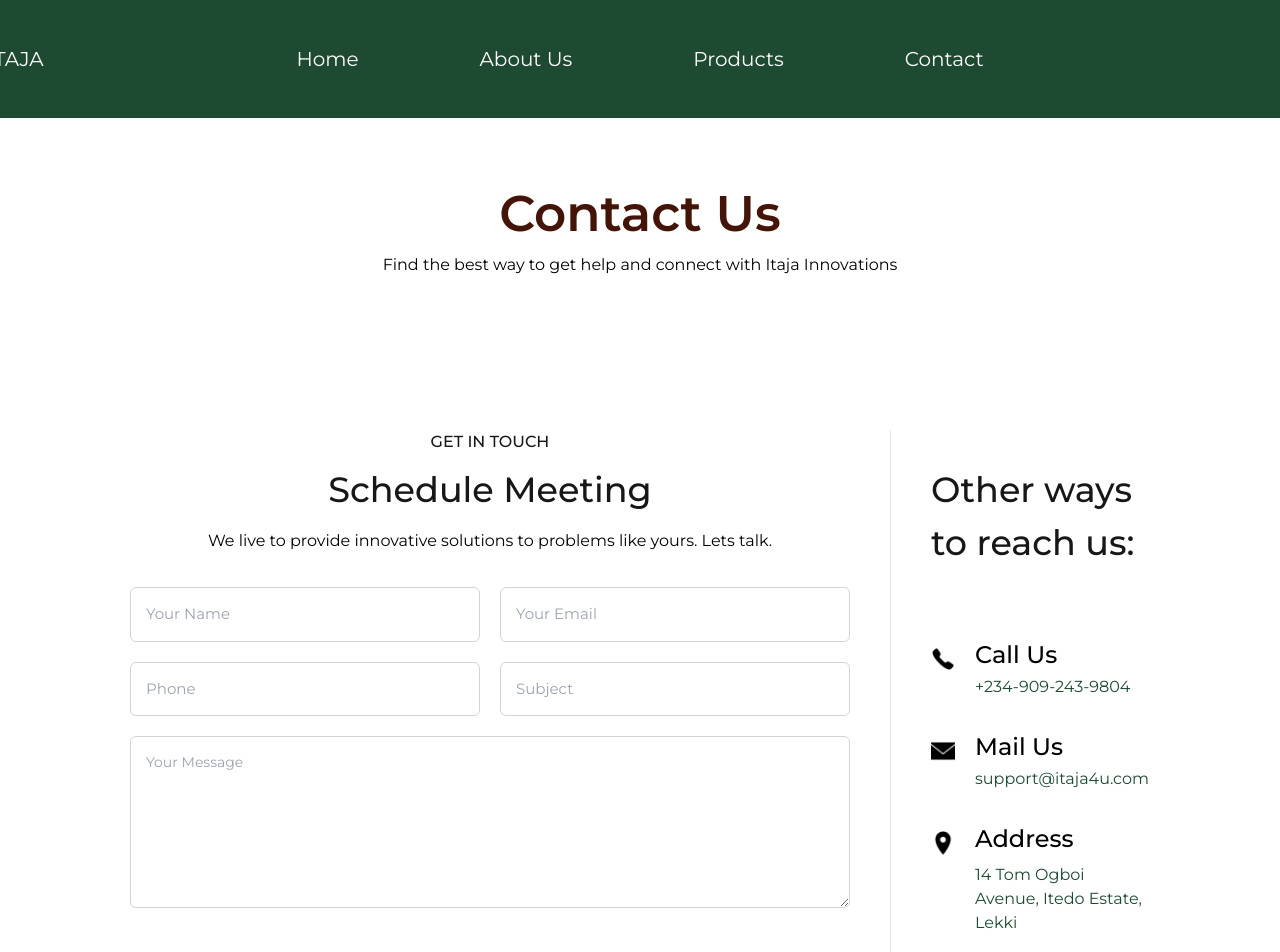
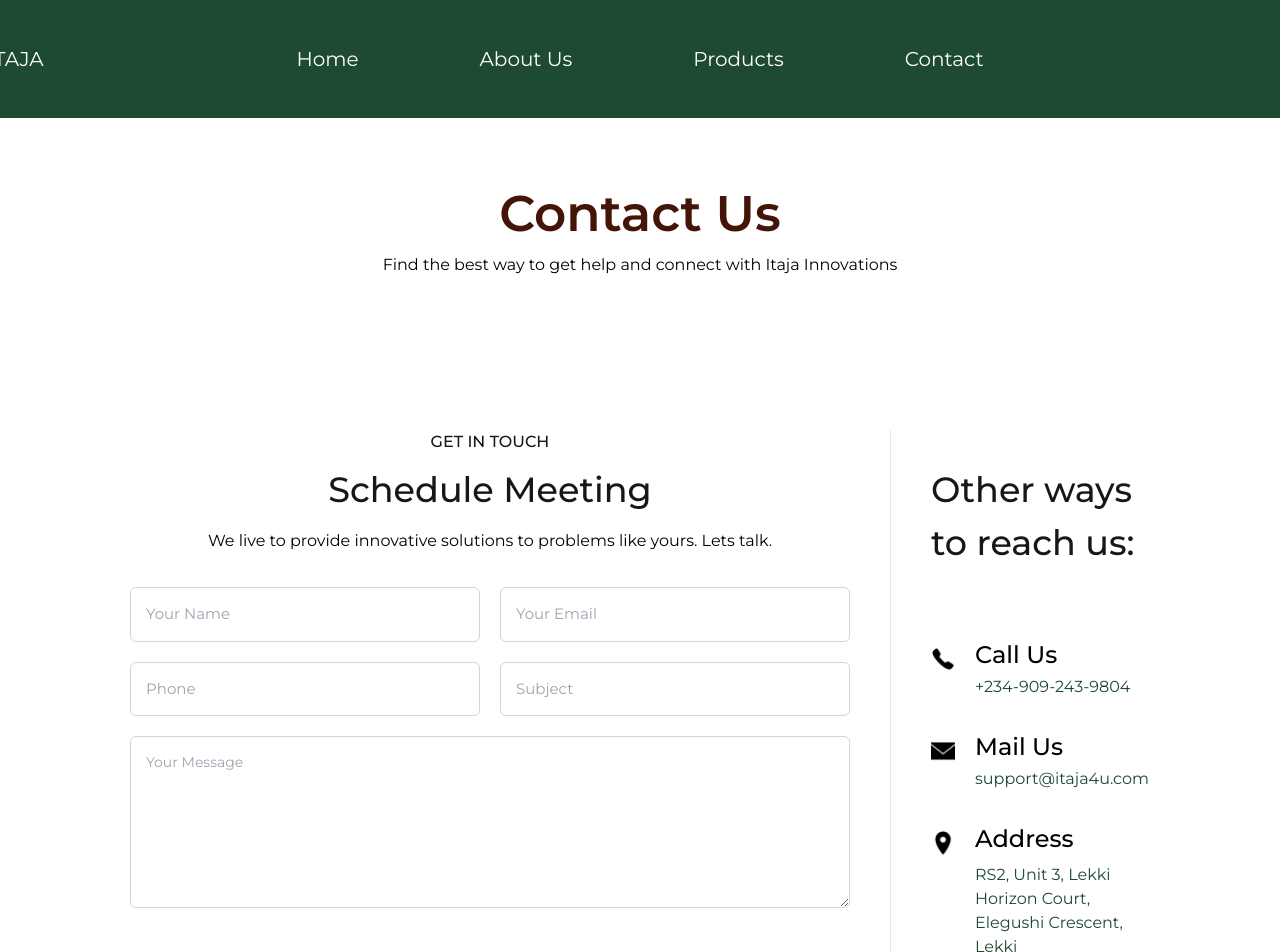
Before and after one commit to Weblanedev/Itaja, a Next.js app: page /contact in a window 1280 px wide. Shown: the top 952 px of the page. Built offline with nearby package versions, Linux system fonts and the light colour scheme.

Commit message:
Update page.tsx

```diff
--- a/src/app/contact/page.tsx
+++ b/src/app/contact/page.tsx
@@ -186,7 +186,7 @@ const Contact = () => {
                 Address
               </h4>
               <p className="text-[#1E4A31] leading-normal">
-                14 Tom Ogboi Avenue, Itedo Estate, Lekki
+                RS2, Unit 3, Lekki Horizon Court, Elegushi Crescent, Lekki
               </p>
             </div>
           </div>
```
